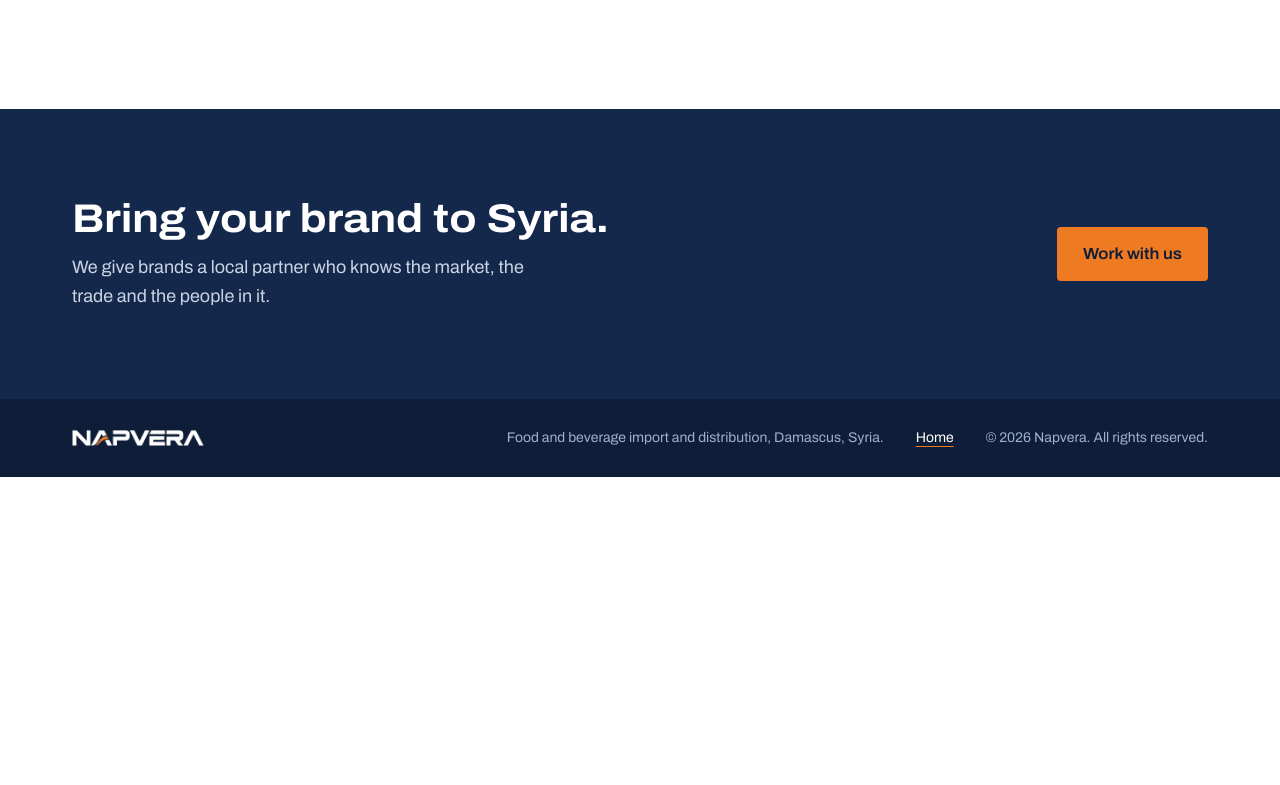
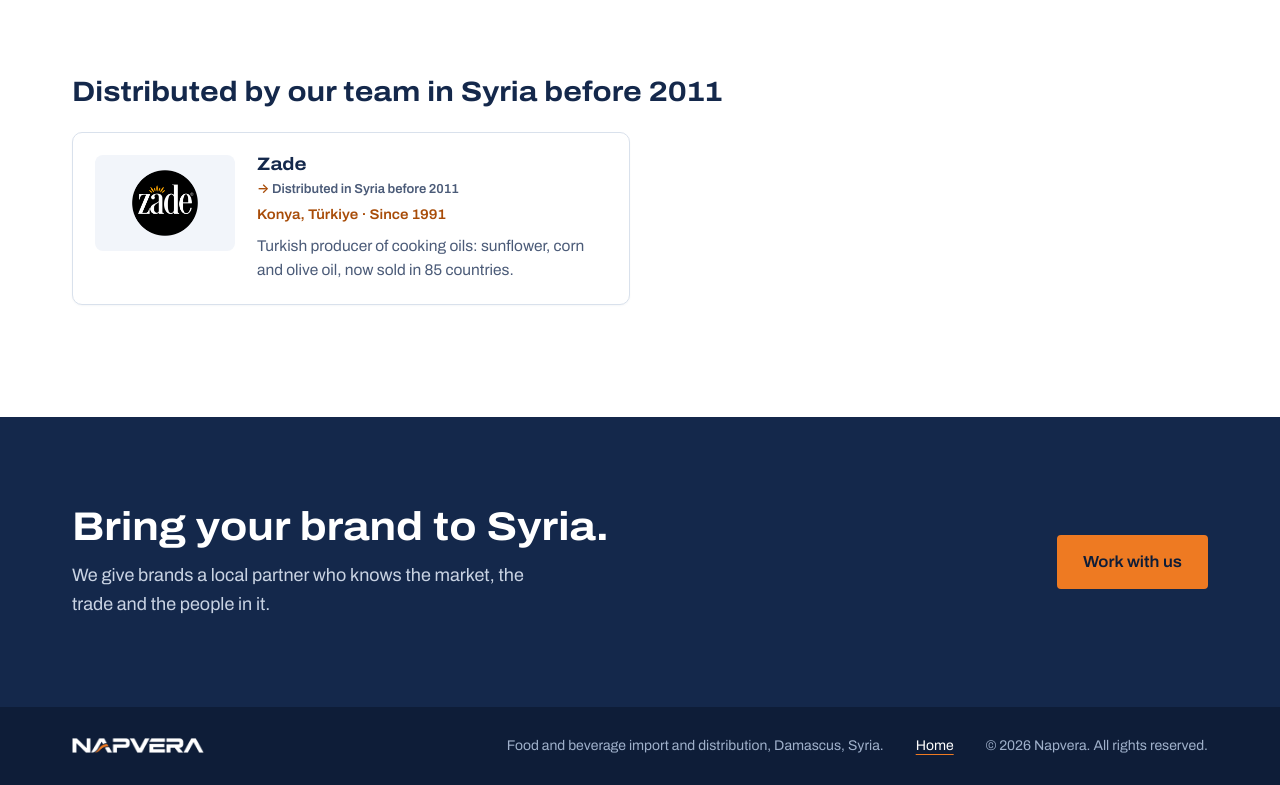
Before and after one commit to owaisqaa/napvera, a plain HTML site: page brands.html in a window 1280 px wide. Shown: the part 1872-2657 px from the top of the page. Before the commit the page ends 2349 px from the top, so only its background shows below. Drawn offline with Linux system fonts and the light colour scheme.

Commit message:
Add Zade to brands as distributed in Syria before 2011
Co-Authored-By: Claude Opus 5.5 <noreply@anthropic.com>

```diff
--- a/brands.html
+++ b/brands.html
@@ -147,6 +147,18 @@
             <p>Part of our portfolio. Range details coming soon.</p>
           </li>
         </ul>
+
+        <h2 class="brands-subhead">Distributed by our team in Syria before 2011</h2>
+
+        <ul class="brand-grid">
+          <li class="brand-card">
+            <div class="brand-box"><img src="/assets/brands/zade.png" alt="Zade logo" width="260" height="260" loading="lazy"></div>
+            <h3>Zade</h3>
+            <p class="brand-region">Distributed in Syria before 2011</p>
+            <p class="brand-origin">Konya, Türkiye · Since 1991</p>
+            <p>Turkish producer of cooking oils: sunflower, corn and olive oil, now sold in 85 countries.</p>
+          </li>
+        </ul>
       </div>
     </section>
 
```
Also changed, not shown: assets/brands/zade.png (added).
